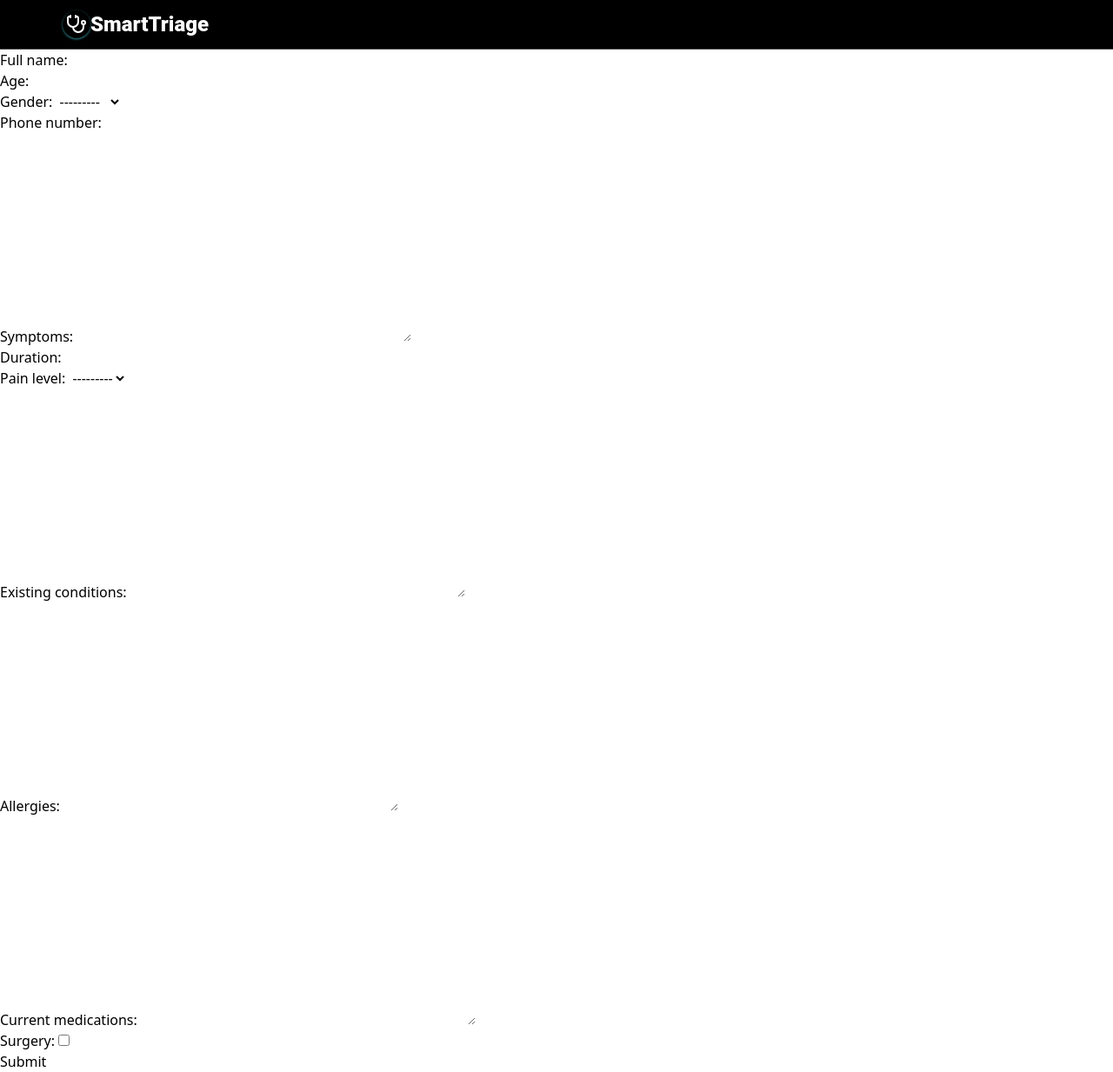
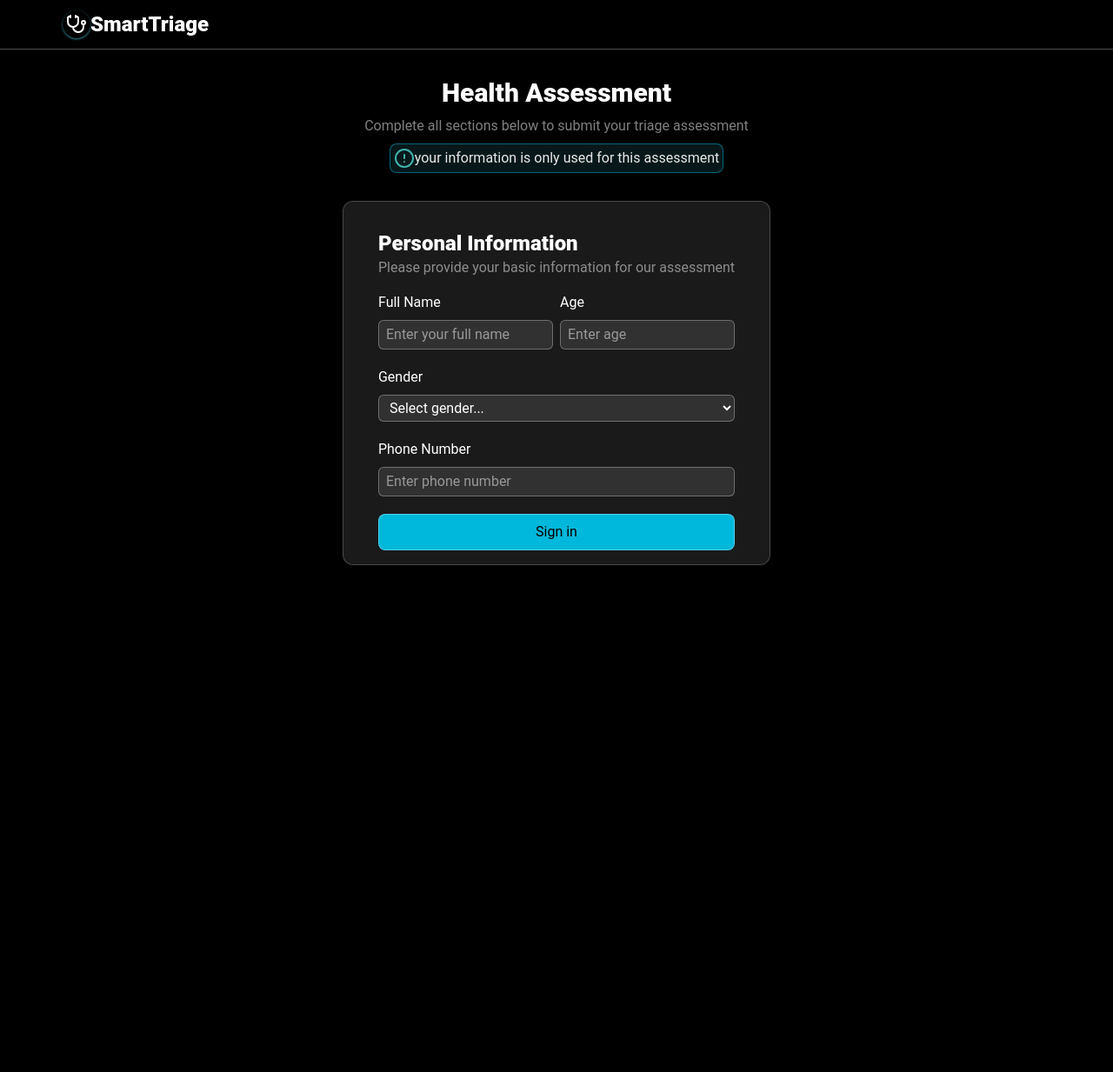
Before and after one commit to DaleStack/SmartTriage, a Django app: page /patients/triage/forms/ in a window 1280 px wide. Shown: the whole page at 87% size. After the commit the page ends 650 px from the top, so only its background shows below. Run offline with Django 5.2, Linux system fonts and the light colour scheme; the visitor is signed in with stand-in values (Sample User, id 1); some libraries are stand-ins or nearby versions.

Commit message:
form first part done

```diff
--- a/core/settings.py
+++ b/core/settings.py
@@ -136,7 +136,8 @@ USE_TZ = True
 STATIC_URL = 'static/'
 
 STATICFILES_DIRS = [
-    BASE_DIR / 'user/static'
+    BASE_DIR / 'user/static',
+    BASE_DIR / 'triage/static',
 ]
 
 # Default primary key field type
--- a/theme/static/css/dist/styles.css
+++ b/theme/static/css/dist/styles.css
@@ -43,6 +43,7 @@
     --radius-md: 0.375rem;
     --radius-lg: 0.5rem;
     --radius-xl: 0.75rem;
+    --animate-pulse: pulse 2s cubic-bezier(0.4, 0, 0.6, 1) infinite;
     --default-transition-duration: 150ms;
     --default-transition-timing-function: cubic-bezier(0.4, 0, 0.2, 1);
     --default-font-family: var(--font-sans);
@@ -288,8 +289,14 @@
   .w-full {
     width: 100%;
   }
+  .flex-1 {
+    flex: 1;
+  }
   .transform {
     transform: var(--tw-rotate-x,) var(--tw-rotate-y,) var(--tw-rotate-z,) var(--tw-skew-x,) var(--tw-skew-y,);
+  }
+  .animate-pulse {
+    animation: var(--animate-pulse);
   }
   .cursor-pointer {
     cursor: pointer;
@@ -306,6 +313,9 @@
   .justify-center {
     justify-content: center;
   }
+  .gap-2 {
+    gap: calc(var(--spacing) * 2);
+  }
   :where(.space-y-2 > :not(:last-child)) {
     --tw-space-y-reverse: 0;
     margin-block-start: calc(calc(var(--spacing) * 2) * var(--tw-space-y-reverse));
@@ -321,6 +331,11 @@
     margin-block-start: calc(calc(var(--spacing) * 5) * var(--tw-space-y-reverse));
     margin-block-end: calc(calc(var(--spacing) * 5) * calc(1 - var(--tw-space-y-reverse)));
   }
+  :where(.space-y-10 > :not(:last-child)) {
+    --tw-space-y-reverse: 0;
+    margin-block-start: calc(calc(var(--spacing) * 10) * var(--tw-space-y-reverse));
+    margin-block-end: calc(calc(var(--spacing) * 10) * calc(1 - var(--tw-space-y-reverse)));
+  }
   :where(.space-x-2 > :not(:last-child)) {
     --tw-space-x-reverse: 0;
     margin-inline-start: calc(calc(var(--spacing) * 2) * var(--tw-space-x-reverse));
@@ -332,6 +347,9 @@
   .rounded-full {
     border-radius: calc(infinity * 1px);
   }
+  .rounded-lg {
+    border-radius: var(--radius-lg);
+  }
   .rounded-xl {
     border-radius: var(--radius-xl);
   }
@@ -342,6 +360,14 @@
   .border-b {
     border-bottom-style: var(--tw-border-style);
     border-bottom-width: 1px;
+  }
+  .border-cyan-500\/50 {
+    border-color: color-mix(in srgb, oklch(71.5% 0.143 215.221) 50%, transparent);
+  }
+  @supports (color: color-mix(in lab, red, red)) {
+    .border-cyan-500\/50 {
+      border-color: color-mix(in oklab, var(--color-cyan-500) 50%, transparent);
+    }
   }
   .border-white\/20 {
     border-color: color-mix(in srgb, #fff 20%, transparent);
@@ -361,6 +387,25 @@
   }
   .bg-black {
     background-color: var(--color-black);
+  }
+  .bg-cyan-300 {
+    background-color: var(--color-cyan-300);
+  }
+  .bg-cyan-300\/10 {
+    background-color: color-mix(in srgb, oklch(86.5% 0.127 207.078) 10%, transparent);
+  }
+  @supports (color: color-mix(in lab, red, red)) {
+    .bg-cyan-300\/10 {
+      background-color: color-mix(in oklab, var(--color-cyan-300) 10%, transparent);
+    }
+  }
+  .bg-cyan-300\/30 {
+    background-color: color-mix(in srgb, oklch(86.5% 0.127 207.078) 30%, transparent);
+  }
+  @supports (color: color-mix(in lab, red, red)) {
+    .bg-cyan-300\/30 {
+      background-color: color-mix(in oklab, var(--color-cyan-300) 30%, transparent);
+    }
   }
   .bg-gray-50 {
     background-color: var(--color-gray-50);
@@ -454,6 +499,14 @@
       color: color-mix(in oklab, var(--color-white) 50%, transparent);
     }
   }
+  .text-white\/90 {
+    color: color-mix(in srgb, #fff 90%, transparent);
+  }
+  @supports (color: color-mix(in lab, red, red)) {
+    .text-white\/90 {
+      color: color-mix(in oklab, var(--color-white) 90%, transparent);
+    }
+  }
   .underline {
     text-decoration-line: underline;
   }
@@ -521,6 +574,16 @@
   @media (width >= 48rem) {
     .md\:w-140 {
       width: calc(var(--spacing) * 140);
+    }
+  }
+  @media (width >= 48rem) {
+    .md\:flex-row {
+      flex-direction: row;
+    }
+  }
+  @media (width >= 48rem) {
+    .md\:items-center {
+      align-items: center;
     }
   }
   @media (width >= 48rem) {
@@ -910,6 +973,11 @@
   inherits: false;
   initial-value: 0;
 }
+@keyframes pulse {
+  50% {
+    opacity: 0.5;
+  }
+}
 @layer properties {
   @supports ((-webkit-hyphens: none) and (not (margin-trim: inline))) or ((-moz-orient: inline) and (not (color:rgb(from red r g b)))) {
     *, ::before, ::after, ::backdrop {
--- a/triage/templates/triage/forms/forms.html
+++ b/triage/templates/triage/forms/forms.html
@@ -1,9 +1,83 @@
 {% extends './_base.html' %}
+{% load static %}
 {% block content %}
-<form method="POST" action="{% url 'triage-form' %}" class="bg-white">
-    {% csrf_token %}
-    {{form.as_p}}
+<!--CONTAINER-->
+<div class="bg-black min-h-screen text-white px-2" style="font-family: 'Roboto', sans-serif; font-weight: 400; font-style: normal;">
+    <div class="flex flex-col justify-center items-center my-8 space-y-2 text-center">
+        <h1 class="text-3xl" style="font-weight: 800;">Health Assessment</h1>
+        <p class="text-white/50">Complete all sections below to submit your triage assessment</p>
+        <p class="text-white/90 bg-cyan-300/10 border border-cyan-500/50 rounded-lg p-1 flex items-center">
+            <img class="animate-pulse" src="{% static 'triage/images/info.svg' %}" alt="info">
+            <span>your information is only used for this assessment</span></p>
+    </div>
 
-    <button type="submit">Submit</button>
-</form>
+    <!--FORM CONTAINER-->
+    <div class="flex justify-center items-center">
+        <div class="bg-white/10 block py-4 px-10 rounded-xl border border-white/20">
+
+            <div class="my-4">
+                <p class="text-2xl" style="font-weight: 800;">Personal Information</p>
+                <p class="text-white/50">Please provide your basic information for our assessment</p>
+            </div>
+
+            <form action="{% url 'triage-form' %}" method="POST" class="w-full space-y-5">
+                {% csrf_token %}
+
+                <div class="flex flex-col md:flex-row md:items-center space-x-2">
+                    <div class="space-y-2 flex-1"> <!-- Added flex-1 -->
+                        <label class="flex items-center" for="full_name">
+                            <p>Full Name</p>
+                        </label>
+                        <input name="full_name" type="text" class="ch-input" placeholder="Enter your full name" required>
+                    </div>
+
+                    <div class="space-y-2 flex-1"> <!-- Added flex-1 -->
+                        <label class="flex items-center" for="age">
+                            <p>Age</p>
+                        </label>
+                        <input type="number" name="age" min="0" max="120" placeholder="Enter age" required class="ch-input w-full">
+                    </div>
+                </div>
+
+                <div class="flex flex-col gap-2">
+                    <label for="gender">Gender</label>
+                    <select name="gender" class="ch-input" required>
+                        <option class="bg-black"  disabled selected>Select gender...</option>
+                        <option class="bg-black" value="Male">Male</option>
+                        <option class="bg-black" value="Female">Female</option>
+                        <option class="bg-black" value="Other">Other</option>
+                    </select>
+                </div>
+
+                <div class="space-y-2 flex-1"> <!-- Added flex-1 -->
+                        <label class="flex items-center" for="age">
+                            <p>Phone Number</p>
+                        </label>
+                        <input type="tel" name="phone_number" pattern="[0-9]{10,15}" maxlength="15"
+                        placeholder="Enter phone number" required class="ch-input w-full">
+                </div>
+
+                <button id="submit-btn" type="submit" class="button-primary w-full disabled:opacity-40">
+                    Sign in
+                </button>
+            </form>
+        </div>
+    </div>
+</div>
+
+<script>
+document.addEventListener('DOMContentLoaded', function () {
+    const form = document.querySelector('form');
+    const submitBtn = document.getElementById('submit-btn');
+
+
+    form.addEventListener('submit', function () {
+        submitBtn.disabled = true;
+        submitBtn.textContent = 'Signing in...';
+    });
+
+    checkInputsFilled(); // Initial check
+});
+</script>
+
 {% endblock %}
```
Also changed, not shown: triage/static/triage/images/info.svg (added).
